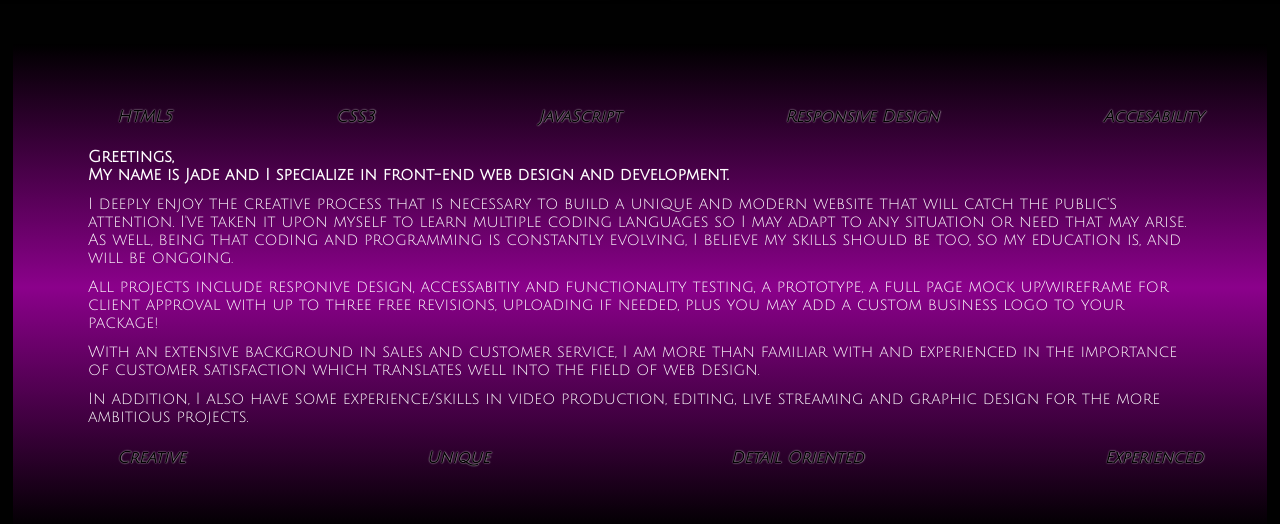
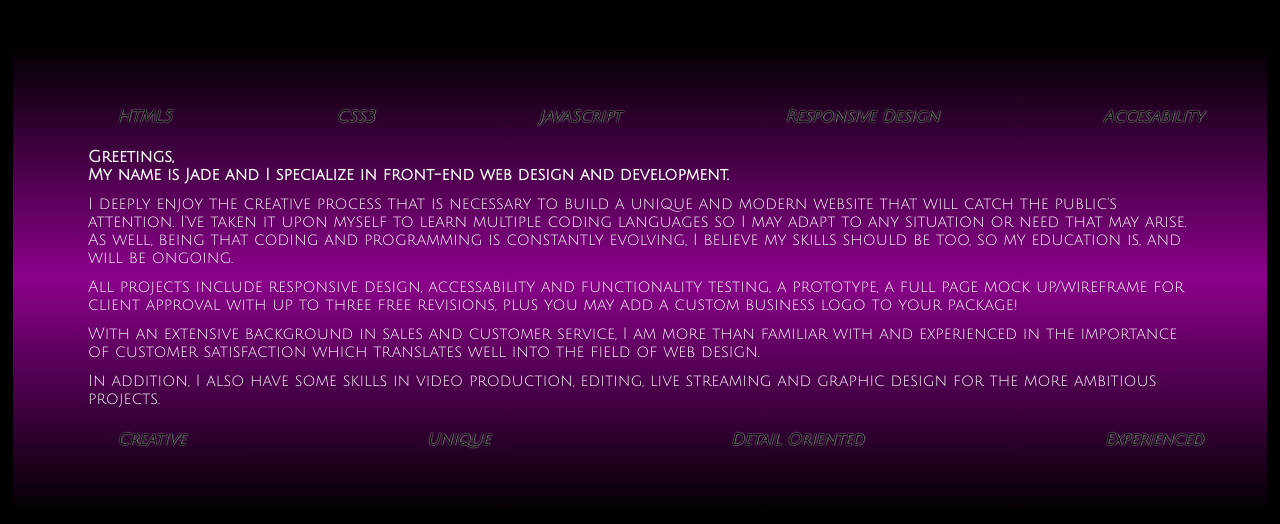
Before and after one commit to JadeNeisen/JadeCreations, a plain HTML site: page index.html in a window 1280 px wide. Shown: the part 276-800 px from the top of the page. Drawn offline with nearby package versions, Linux system fonts and the light colour scheme; a web font is replaced by a local one.

Commit message:
typo fix

```diff
--- a/index.html
+++ b/index.html
@@ -171,10 +171,10 @@
           too, so my education is, and will be ongoing.
         </p>
         <p>
-          All projects include responive design, accessabitiy and functionality
-          testing, a prototype, a full page mock up/wireframe for client
-          approval with up to three free revisions, uploading if needed, plus
-          you may add a custom business logo to your package!
+          All projects include responsive design, accessability and
+          functionality testing, a prototype, a full page mock up/wireframe for
+          client approval with up to three free revisions, plus you may add a
+          custom business logo to your package!
         </p>
         <p>
           With an extensive background in sales and customer service, I am more
@@ -182,9 +182,8 @@
           satisfaction which translates well into the field of web design.
         </p>
         <p>
-          In addition, I also have some experience/skills in video production,
-          editing, live streaming and graphic design for the more ambitious
-          projects.
+          In addition, I also have some skills in video production, editing,
+          live streaming and graphic design for the more ambitious projects.
         </p>
       </div>
 
```
